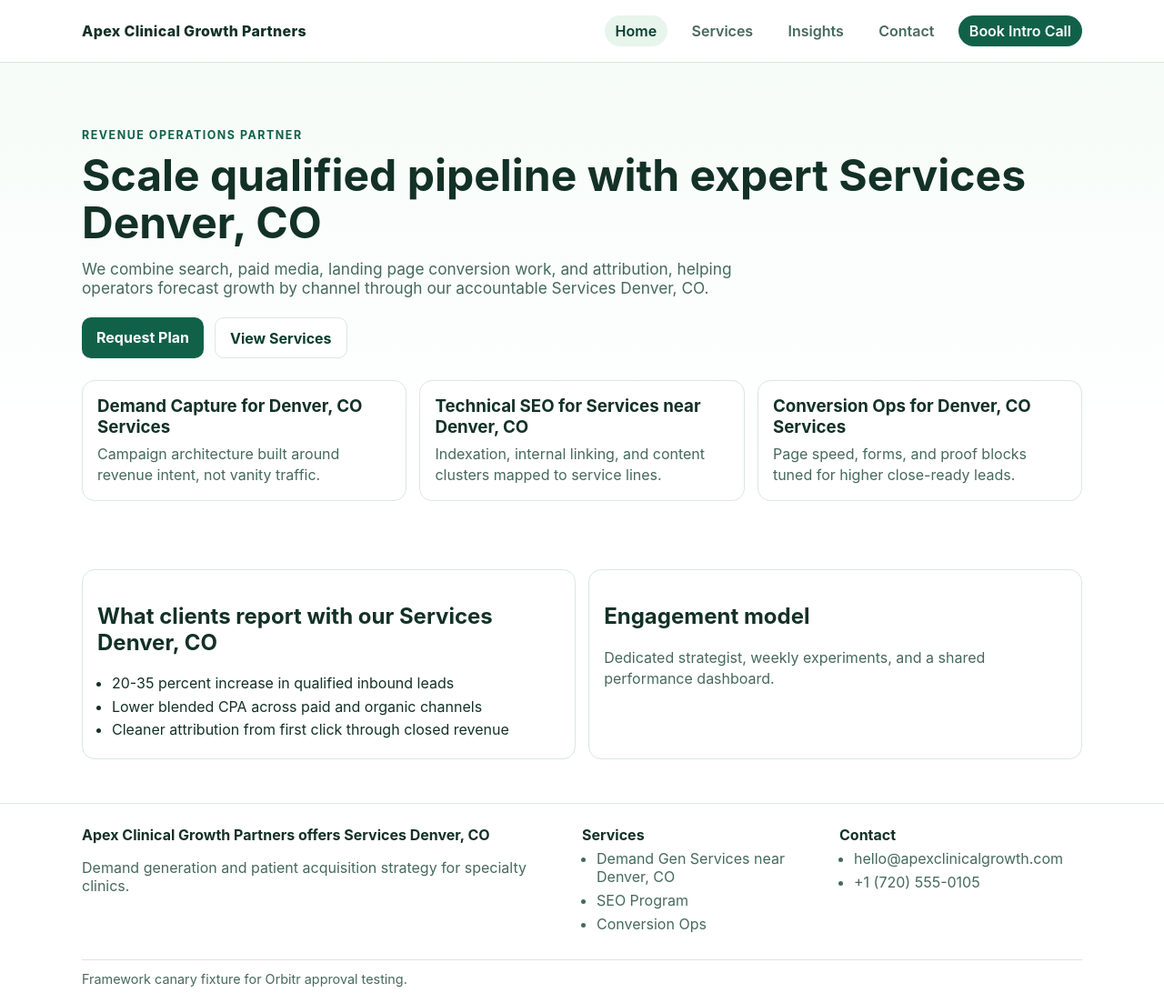
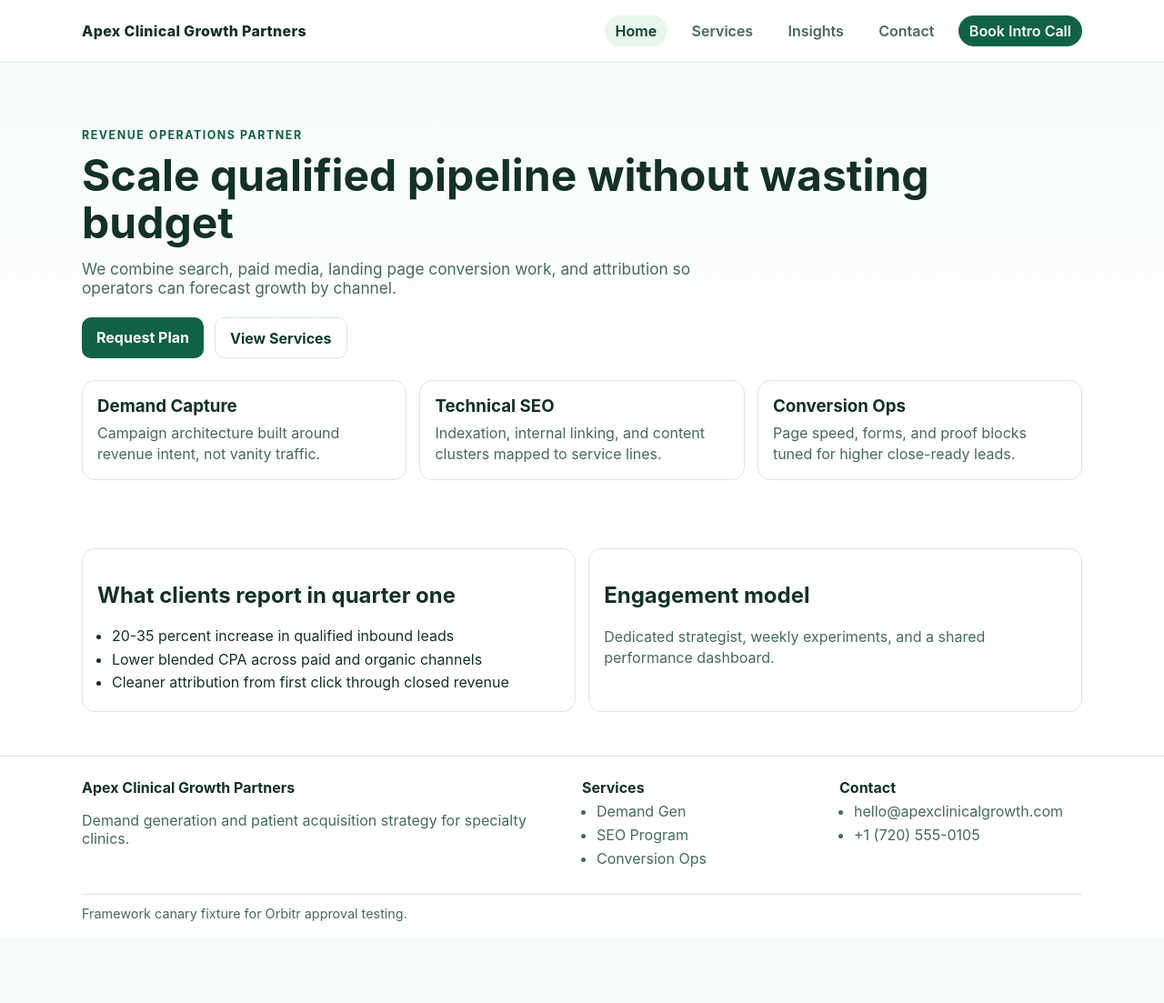
Before and after one commit to prjctlphbt/orbitr-canary-angular-20260228, a Jekyll site: the page index.html, which Jekyll copies as it is, in a window 1280 px wide and 1103 px high. Shown: the whole window at 91% size. Built offline with Jekyll 4.4.1, drawn with Linux system fonts in a browser that asks for light colours.

Commit message:
Rollback: Revert changes to index.html

```diff
--- a/index.html
+++ b/index.html
@@ -1,47 +1,57 @@
-<!DOCTYPE html>
-
+<!doctype html>
 <html lang="en">
   <head>
-<meta charset="utf-8"/>
-<meta content="width=device-width, initial-scale=1.0" name="viewport"/>
-<meta content="Apex Clinical Growth Partners offers expert digital marketing Services Denver, CO, helping local operators scale qualified pipeline." name="description"/>
-<title>Apex Clinical Growth Partners | Growth Marketing Services Denver, CO</title>
-<link href="https://orbitr-canary-angular-20260228.pages.dev/" rel="canonical"/>
-<link href="/assets/styles.css" rel="stylesheet">
-</link></head>
+    <meta charset="UTF-8" />
+    <meta name="viewport" content="width=device-width, initial-scale=1.0" />
+    <meta name="description" content="Apex Clinical Growth Partners helps local service operators scale qualified pipeline with accountable digital marketing." />
+    <title>Apex Clinical Growth Partners | Growth Marketing</title>
+    <link rel="canonical" href="https://orbitr-canary-angular-20260228.pages.dev/">
+    <link rel="stylesheet" href="/assets/styles.css" />
+<script type="application/ld+json">
+{
+  "@context": "https://schema.org",
+  "@type": "AutoRepair",
+  "name": "Orbitr Canary Angular 20260228",
+  "url": "https://orbitr-canary-angular-20260228.pages.dev",
+  "telephone": "(720) 555-0105"
+}
+</script>
+</head>
   <body>
-<app-root data-framework="angular" ng-version="17.3.0">
+
+<app-root ng-version="17.3.0" data-framework="angular">
     <header>
       <div class="container navbar">
         <a class="brand" href="/">Apex Clinical Growth Partners</a>
-<button aria-label="Open menu" class="nav-toggle" data-nav-toggle="" type="button">Menu</button>
-<nav aria-label="Primary" class="nav-links" data-nav-links="" data-open="false">
-<a aria-current="page" href="/">Home</a>
-<a href="/services/">Services</a>
-<a href="/blog/insights/">Insights</a>
-<a href="/contact/">Contact</a>
+        <button class="nav-toggle" type="button" data-nav-toggle aria-label="Open menu">Menu</button>
+        <nav class="nav-links" data-nav-links data-open="false" aria-label="Primary">
+          <a href="/" aria-current="page">Home</a>
+          <a href="/services/" >Services</a>
+          <a href="/blog/insights/" >Insights</a>
+          <a href="/contact/" >Contact</a>
           <a class="cta" href="/contact/">Book Intro Call</a>
         </nav>
       </div>
     </header>
     <main class="container">
+
       <section class="hero">
         <span class="kicker">Revenue Operations Partner</span>
-<h1>Scale qualified pipeline with expert Services Denver, CO</h1>
-<p class="subhead">We combine search, paid media, landing page conversion work, and attribution, helping operators forecast growth by channel through our accountable Services Denver, CO.</p>
+        <h1>Scale qualified pipeline without wasting budget</h1>
+        <p class="subhead">We combine search, paid media, landing page conversion work, and attribution so operators can forecast growth by channel.</p>
         <div class="actions">
           <a class="btn primary" href="/contact/">Request Plan</a>
           <a class="btn ghost" href="/services/">View Services</a>
         </div>
         <div class="grid">
-<article class="card"><h3>Demand Capture for Denver, CO Services</h3><p>Campaign architecture built around revenue intent, not vanity traffic.</p></article>
-<article class="card"><h3>Technical SEO for Services near Denver, CO</h3><p>Indexation, internal linking, and content clusters mapped to service lines.</p></article>
-<article class="card"><h3>Conversion Ops for Denver, CO Services</h3><p>Page speed, forms, and proof blocks tuned for higher close-ready leads.</p></article>
+          <article class="card"><h3>Demand Capture</h3><p>Campaign architecture built around revenue intent, not vanity traffic.</p></article>
+          <article class="card"><h3>Technical SEO</h3><p>Indexation, internal linking, and content clusters mapped to service lines.</p></article>
+          <article class="card"><h3>Conversion Ops</h3><p>Page speed, forms, and proof blocks tuned for higher close-ready leads.</p></article>
         </div>
       </section>
       <section class="section">
         <article class="card">
-<h2>What clients report with our Services Denver, CO</h2>
+          <h2>What clients report in quarter one</h2>
           <ul>
             <li>20-35 percent increase in qualified inbound leads</li>
             <li>Lower blended CPA across paid and organic channels</li>
@@ -57,13 +67,13 @@
     <footer>
       <div class="container footer-grid">
         <div>
-<strong>Apex Clinical Growth Partners offers Services Denver, CO</strong>
+          <strong>Apex Clinical Growth Partners</strong>
           <p>Demand generation and patient acquisition strategy for specialty clinics.</p>
         </div>
         <div>
           <strong>Services</strong>
           <ul>
-<li><a href="/services/">Demand Gen Services near Denver, CO</a></li>
+            <li><a href="/services/">Demand Gen</a></li>
             <li><a href="/services/">SEO Program</a></li>
             <li><a href="/services/">Conversion Ops</a></li>
           </ul>
@@ -79,5 +89,6 @@
       <div class="container small-note">Framework canary fixture for Orbitr approval testing.</div>
     </footer>
 </app-root>
+    <script src="/assets/site.js"></script>
   </body>
 </html>
```
Lines whose indentation alone changed are shown as unchanged.
